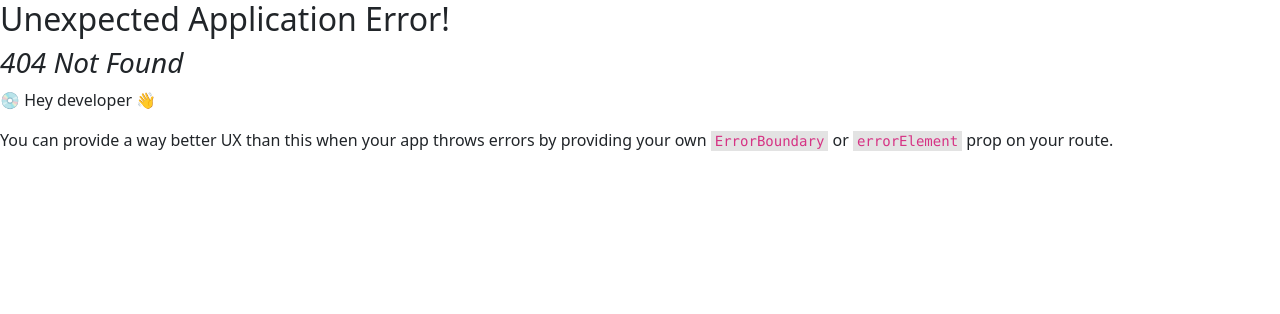
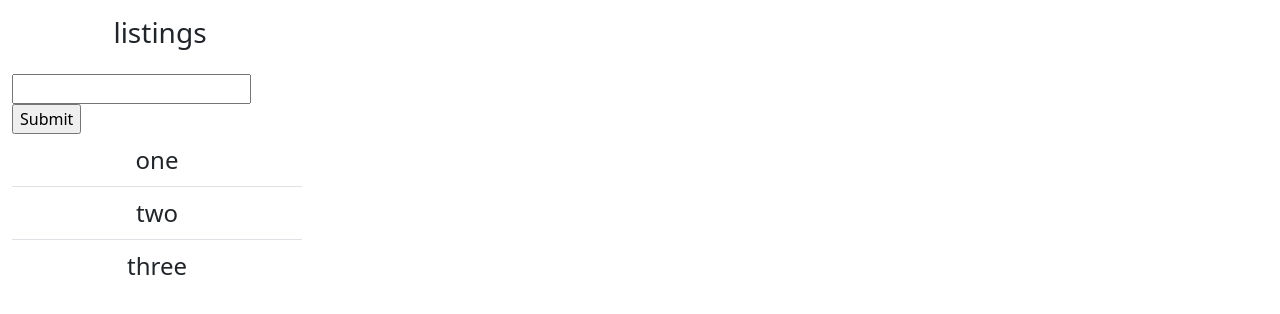
Before and after one commit to bell-boy/hive-web, a React (Vite) app: page /admin in a window 1280 px wide. Before the commit this address had no page. Shown: the top 314 px of the page. Built offline with nearby package versions, Linux system fonts and the light colour scheme.

Commit message:
create skeleton for admin page

```diff
--- a/index.html
+++ b/index.html
@@ -7,7 +7,7 @@
 		<link href="https://cdn.jsdelivr.net/npm/bootstrap@5.3.1/dist/css/bootstrap.min.css" rel="stylesheet" integrity="sha384-4bw+/aepP/YC94hEpVNVgiZdgIC5+VKNBQNGCHeKRQN+PtmoHDEXuppvnDJzQIu9" crossorigin="anonymous">
   </head>
   <body>
-    <div id="root"></div>
+		<div id="root" style="height: 100vh;"></div>
     <script type="module" src="/src/main.jsx"></script>
 		<script src="https://cdn.jsdelivr.net/npm/bootstrap@5.3.1/dist/js/bootstrap.bundle.min.js" integrity="sha384-HwwvtgBNo3bZJJLYd8oVXjrBZt8cqVSpeBNS5n7C8IVInixGAoxmnlMuBnhbgrkm" crossorigin="anonymous"></script>
   </body>
--- a/src/main.jsx
+++ b/src/main.jsx
@@ -8,8 +8,7 @@ import { loader as rootLoader } from './routes/Root.jsx';
 import Login from './routes/Login.jsx';
 import { action as loginAction, loader as loginLoader } from './routes/Login.jsx';
 
-import CreateAccount from './routes/CreateAccount.jsx';
-import { action as createAccountAction, loader as createAccountLoader } from './routes/CreateAccount.jsx';
+import Admin from './routes/Admin.jsx';
 
 import Home from './routes/Home.jsx';
 import { loader as homeLoader } from './routes/Home.jsx';
@@ -30,12 +29,6 @@ const router = createBrowserRouter([
 				loader: loginLoader
 			},
 			{
-				path: '/register',
-				element: <CreateAccount />,
-				loader: createAccountLoader,
-				action: createAccountAction
-			},
-			{
 				path: 'profile/:userid',
 				element: <Profile />,
 				loader: profileLoader
@@ -46,6 +39,10 @@ const router = createBrowserRouter([
 			}
 		]
   },
+	{
+		path: '/admin',
+		element: <Admin />
+	}
 ]);
 
 ReactDOM.createRoot(document.getElementById('root')).render(
--- /dev/null
+++ b/src/modules/Job.jsx
@@ -0,0 +1,14 @@
+/* eslint-disable react/prop-types */
+
+const Job = (props) =>
+{
+	return (
+		<div className='container p-3 position-sticky top-0'>
+			<h1>{props.title}</h1>
+			<h3 className='text-secondary'>{props.workplace}</h3>
+			<p>{props.description}</p>
+		</div>
+	);
+};
+
+export default Job;
--- /dev/null
+++ b/src/modules/Posting.jsx
@@ -0,0 +1,22 @@
+/* eslint-disable react/prop-types */
+
+const Posting = ({setJob, job}) =>
+{
+	const update = () =>
+	{
+		setJob(job);
+	};
+	return (
+		<button className='container pt-3 list-group-item list-group-item-action' onClick={update}>
+			<div className='row'>
+				<h3>{job.role}</h3>
+				<h6 className='text-secondary'>{job.company}</h6>
+			</div>
+			<div className='row'>
+				<p className='fs-6'>{job.description.slice(0, 40)}</p>
+			</div>
+		</button>
+	);
+};
+
+export default Posting;
--- /dev/null
+++ b/src/routes/Admin.jsx
@@ -0,0 +1,35 @@
+const Admin = () =>
+{
+	return(
+		<>
+			<div className='container-fluid h-100'>
+				<div className='row'>
+					<div className='col-3'>
+						<div className='container p-3 text-center d-flex align-items-center justify-content-center'>
+							<h1 className='fs-3'>listings</h1>
+						</div>
+					</div>
+					<div className='row'>
+						<div className='col-3 '>
+							<form >
+								<input className=''></input>
+								<input type='submit' />
+							</form>
+						</div>
+					</div>
+					<div className='row h-40'>
+						<div className='col-3'>
+							<ul className="list-group-flush list-group">
+								<button className='list-group-item list-group-item-action text-center fs-4'>one</button>
+								<button className='list-group-item list-group-item-action text-center fs-4'>two</button>
+								<button className='list-group-item list-group-item-action text-center fs-4'>three</button>
+							</ul>
+						</div>
+					</div>
+				</div>
+			</div>
+		</>
+	);
+};
+
+export default Admin;
--- a/src/routes/Posting.jsx
+++ /dev/null
@@ -1,16 +0,0 @@
-const Posting = () =>
-{
-	return (
-		<button className='container pt-3 list-group-item list-group-item-action'>
-			<div className='row'>
-				<h3>Pencil Sharpener</h3>
-				<h6 className='text-secondary'>ACME Pencil Co.</h6>
-			</div>
-			<div className='row'>
-				<p className='fs-6'>Lorem ipsum dolor sit amet, consectetur adipiscing elit, sed do eiusmod tempor incididunt ut labore et dolore magna aliqua. Ut enim ad minim veniam, quis nostrud exercitation ullamco laboris nisi ut aliquip ex ea commodo consequat.</p>
-			</div>
-		</button>
-	);
-};
-
-export default Posting;
--- a/src/routes/Root.jsx
+++ b/src/routes/Root.jsx
@@ -1,51 +1,67 @@
-import { auth } from '../firebase.js';
+import { auth, database } from '../firebase.js';
 import { onAuthStateChanged } from 'firebase/auth';
+import { ref, onValue } from 'firebase/database';
 import { redirect, useNavigate, Outlet, useLoaderData, Link } from 'react-router-dom';
 import { useState, useEffect } from 'react';
-import Posting from './Posting.jsx';
+import Posting from '../modules/Posting.jsx';
+import Job from '../modules/Job.jsx';
 
 const loader = async () =>
 {
-	return null;
+	return await new Promise((res, rej) => {
+		const listingsRef = ref(database, 'listings/');
+		onValue(listingsRef, (snapshot) =>
+		{
+			res(snapshot.val());
+		});
+	});
+
 };
 
 const Root = () =>
 {
 	const navigate = useNavigate();
 	const [user, setUser] = useState(null);
+	const [job, setJob] = useState({title: "sfasdfksdflkdf", workplace: "alsfkjfdskfjdsfk", description: "aasdfkldsjf"});
+	const [listings, setListings] = useState(useLoaderData());
 	useEffect(() =>
 	{
 		onAuthStateChanged(auth, (u) =>
 		{
 			setUser(u);
 		});
+
+		const listingsRef = ref(database, 'listings/');
+		onValue(listingsRef, (snapshot) =>
+		{
+			setListings(snapshot.val());
+		});
+
 	}, []);
+
+	const listingItems = listings.map(l => <Posting setJob={setJob} job={l} key={l.id} />);
 	return(
 		<>
 			<nav className='navbar navbar-expand-sm shadow-sm'>
 				<div className='container-fluid'>
-					<Link className='navbar-brand h1 navbar-header text-primary' to='/home'>hive</Link>
-					<ul className='navbar-nav'>
-						<li><Link className='nav-link'>login</Link></li>
-						<li><Link className='nav-link'>register</Link></li>
-					</ul>
+					<Link className='navbar-brand h1 navbar-header text-primary' to='/'>hive</Link>
 				</div>
 			</nav>
 			<div className='container-fluid p-3'>
 				<div className='row'>
 					<div className='col-5'>
 						<ul className='list-group'>
-							<Posting />
-							<Posting />
-							<Posting />
+							{listingItems}
 						</ul>
 					</div>
 					<div className='col'>
-						beans
+						<Job title={job.role} workplace={job.company} description={job.description} />
 					</div>
 				</div>
 			</div>
-
+			<footer className='container-fluid  d-flex justify-content-center bottom-0'>
+					made with ❤️ by femi
+			</footer>
 		</>
 	);
 };
```
